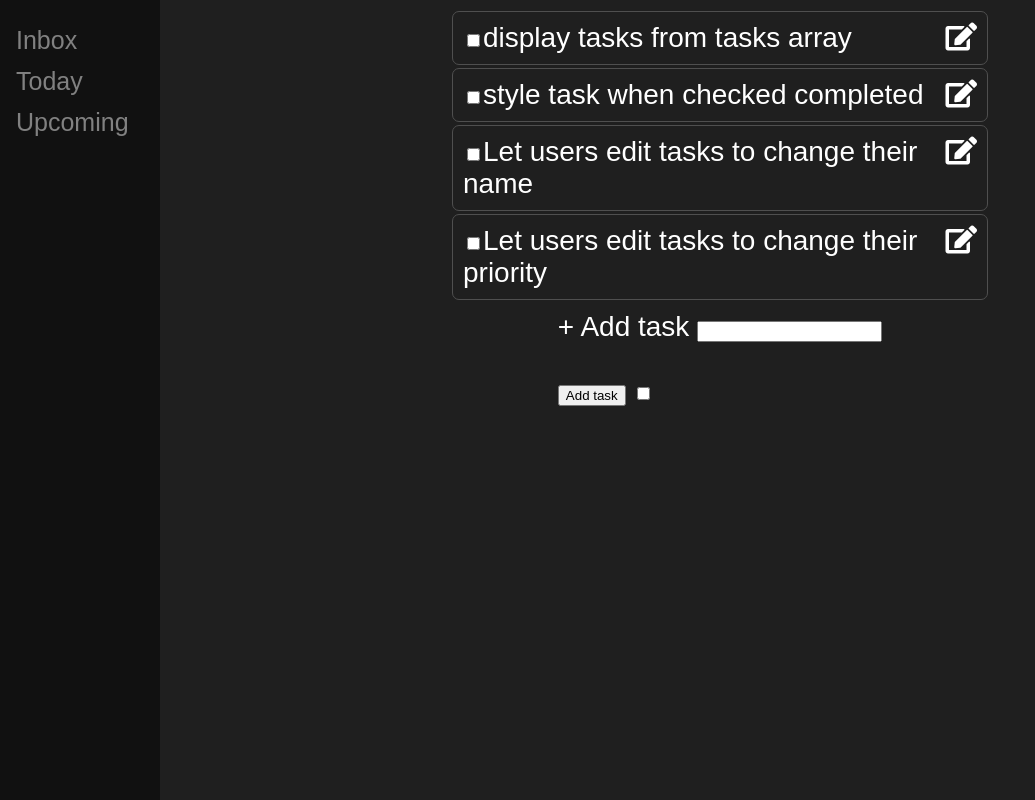
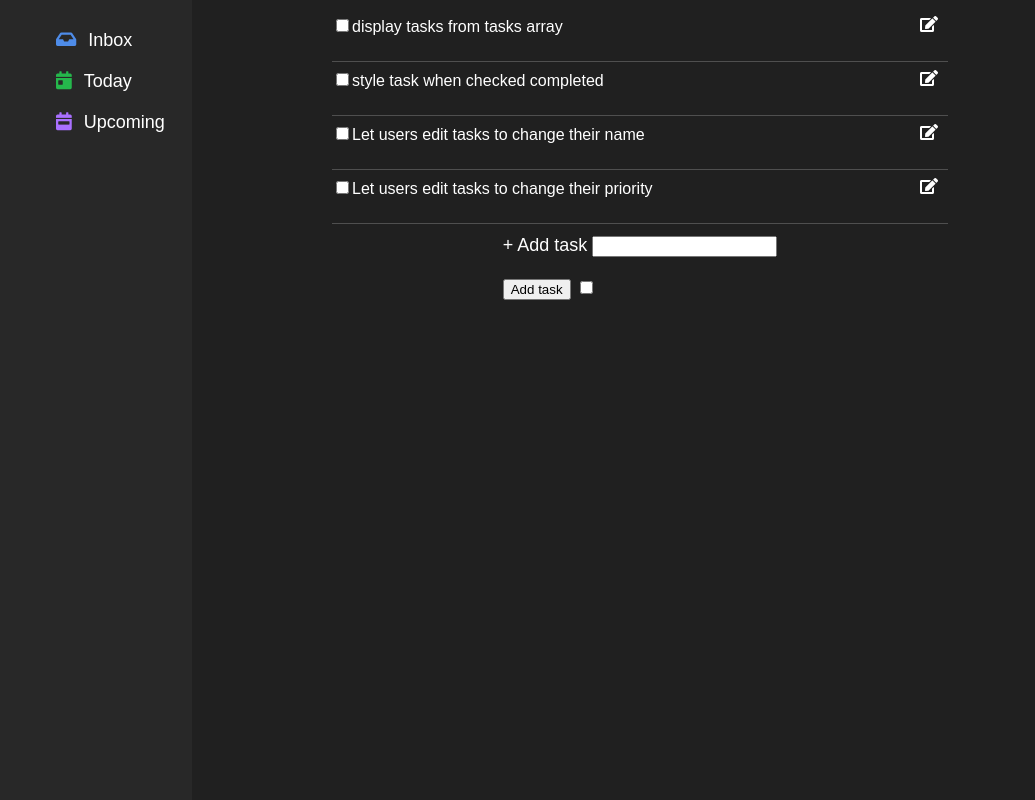
Before and after one commit to Curlos/Todo-List, a website built with webpack: page dist/index.html in a window 1280 px wide. Shown: the whole page, without its empty margins (0-1035 px from the left). Built offline with nearby package versions, Linux system fonts and the light colour scheme; a web font is replaced by a local one.

Commit message:
styling sidebar and task items

```diff
--- a/dist/index.html
+++ b/dist/index.html
@@ -11,9 +11,9 @@
 <body>
 
     <div class="sidenav">
-        <a href="#Inbox">Inbox</a>
-        <a href="#Today">Today</a>
-        <a href="#Upcoming">Upcoming</a>
+        <a href="#Inbox"><i class="fas fa-inbox"></i>Inbox</a>
+        <a href="#Today"><i class="fas fa-calendar-day"></i>Today</a>
+        <a href="#Upcoming"><i class="fas fa-calendar-week"></i>Upcoming</a>
     </div>
 
     <div class='tasksContainer'>
--- a/dist/style.css
+++ b/dist/style.css
@@ -1,38 +1,53 @@
-@import url('https://fonts.googleapis.com/css2?family=Georama&display=swap');
-
 body {
-    background-color: #1F1F1F;
+    background-color: #202020;
     color: white;
-    font-family: Georama, sans-serif;
+    font-family: sans-serif;
+    font-size: 18px;
+    font-weight: 200;
 }
 
 .sidenav {
     height: 100%;
-    width: 160px;
+    width: 15%;
     position: fixed;
     z-index: 1;
     top: 0;
     left: 0;
-    background-color: #111;
+    background-color: #282828;
     overflow-x: hidden;
     padding-top: 20px;
 }
 
 .sidenav a {
-    padding: 6px 8px 6px 16px;
+    padding: 10px 10px 10px 16px;
+    margin-left: 40px;
     text-decoration: none;
-    font-size: 25px;
-    color: #818181;
+    color: #ffffff;
     display: block;
+    border-radius: 7px;
 }
 
 .sidenav a:hover {
-    color: #f1f1f1;
+    background-color: #363636;
+}
+
+.sidenav .fas {
+    margin-right: 12px;
+}
+
+.fa-inbox {
+    color: #4E8CE9;
+}
+
+.fa-calendar-day {
+    color: #25B84C;
+}
+
+.fa-calendar-week {
+    color: #A970FF;
 }
 
 .tasksContainer {
-    margin-left: 160px; /* Same as the width of the sidenav */
-    font-size: 28px; /* Increased text to enable scrolling */
 padding: 0px 10px;
 }
 
@@ -55,10 +70,14 @@ body {
 .taskItem {
     display: flex;
     justify-content: space-between;
-    padding: 10px;
+    padding: 5px 10px 25px 0px;
     margin: 3px;
-    border: 1px solid hsl(0, 0%, 31%);
-    border-radius: 7px;
+    border-bottom: 1px solid hsl(0, 0%, 31%);
+    font-size: 16px;
+}
+
+.taskItem:hover {
+    cursor: pointer;
 }
 
 .addTaskForm {
```
Lines whose indentation alone changed are shown as unchanged.
